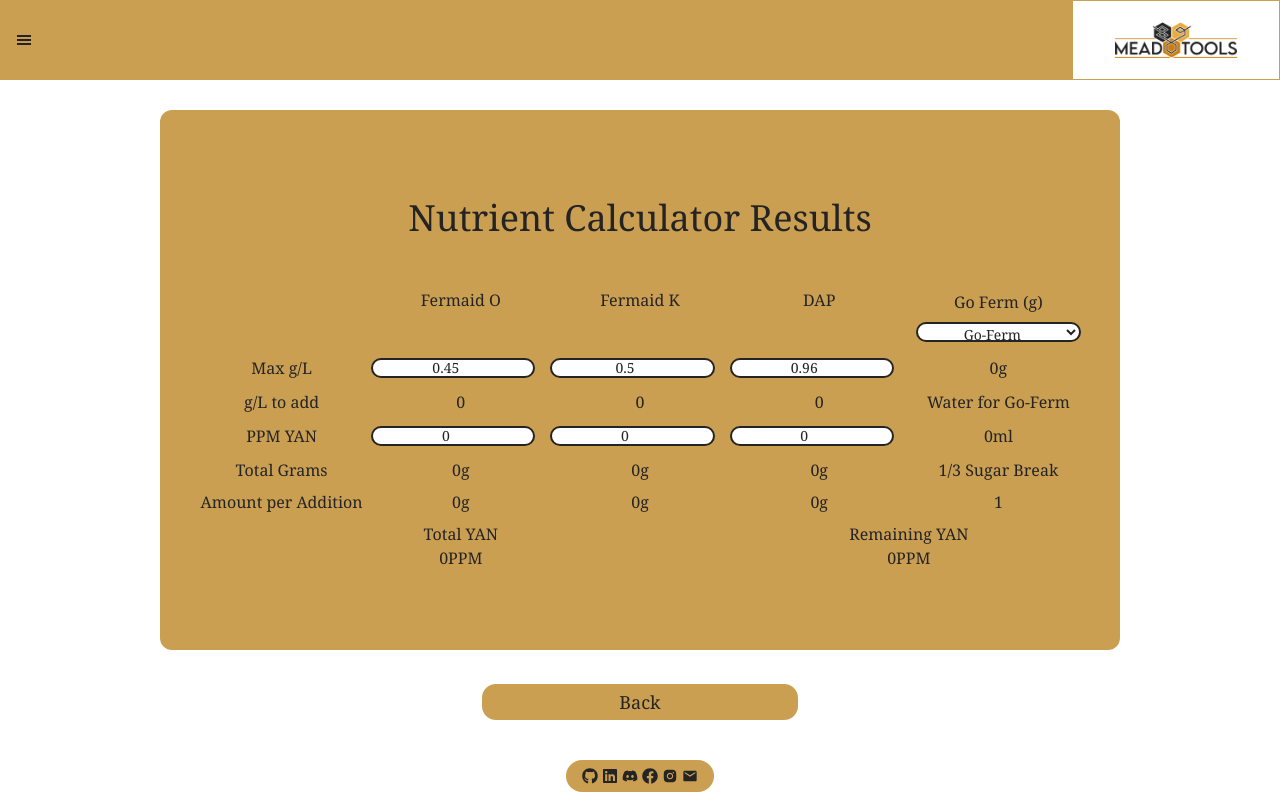
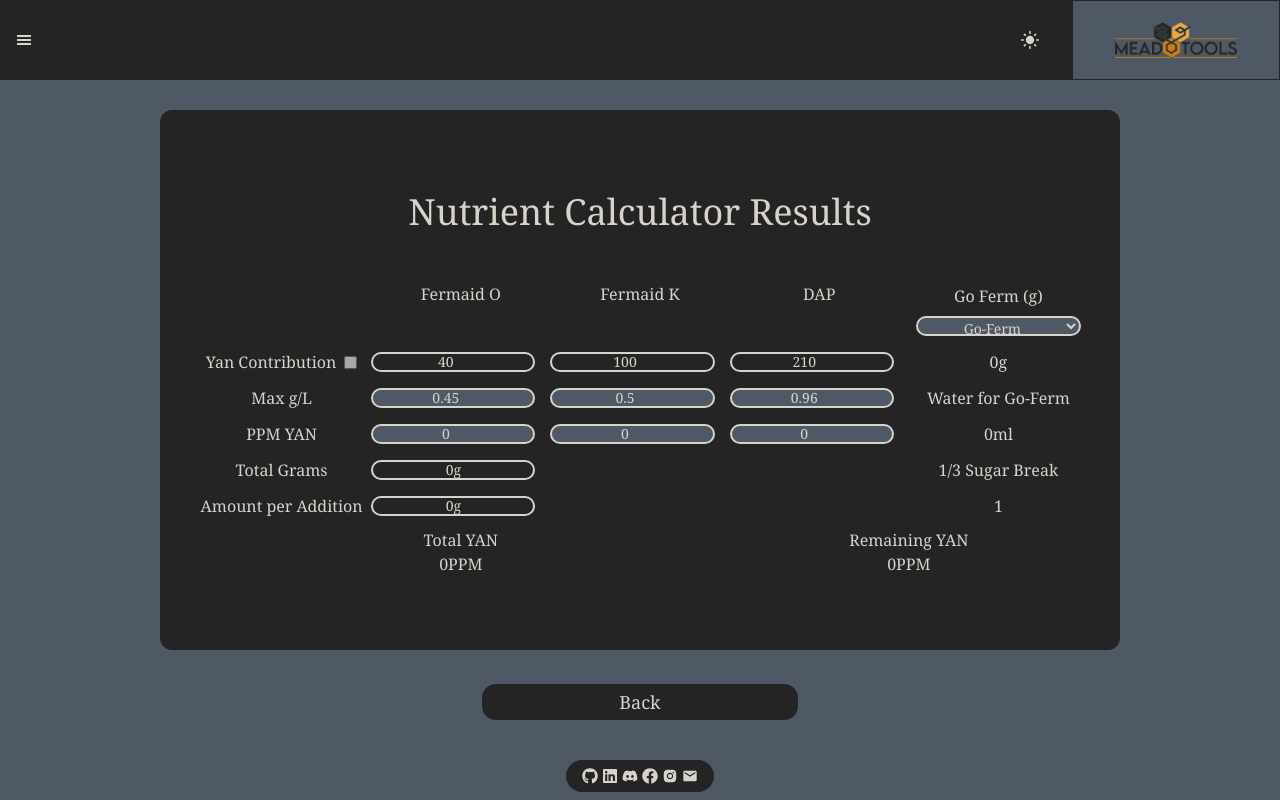
Before and after one commit to ljreaux/MeadTools_Typescript, a React (Vite) app: page /NuteCalc in a window 1280 px wide. Both pictures are taken after a click on the button "Next". Built offline with nearby package versions, Linux system fonts and the light colour scheme.

Commit message:
updating to test pr

```diff
--- a/src/App.tsx
+++ b/src/App.tsx
@@ -16,6 +16,7 @@ function App() {
     account: false,
     links: false,
   });
+
   return (
     <div className="grid">
       <Navbar
--- a/src/components/Navs/Navbar.tsx
+++ b/src/components/Navs/Navbar.tsx
@@ -6,6 +6,9 @@ import { GiHamburgerMenu } from "react-icons/gi";
 import { AiOutlineClose } from "react-icons/ai";
 import { MdExpandCircleDown } from "react-icons/md";
 import { IoIosArrowDropupCircle } from "react-icons/io";
+import { MdDarkMode } from "react-icons/md";
+import { MdLightMode } from "react-icons/md";
+import useThemeButton from "../../hooks/useThemeButton";
 
 interface Opened {
   menu: boolean;
@@ -26,6 +29,7 @@ export default function Navbar({
   opened: Opened;
   setOpened: Dispatch<SetStateAction<Opened>>;
 }) {
+  const { theme, toggle } = useThemeButton();
   return (
     <nav className="h-20 fixed top-0 z-[51] flex items-center justify-between mb-[1rem]">
       <div className="w-screen h-full bg-sidebar flex justify-between items-center text-textColor text-xl text-center relative">
@@ -99,7 +103,7 @@ export default function Navbar({
               <div className={`${opened.extraCalcs ? "grid" : "hidden"} mx-8`}>
                 <Link to="/ExtraCalcs/" className="hover:text-background ">
                   ABV Calculator
-                </Link>{" "}
+                </Link>
                 <Link
                   to="/ExtraCalcs/brixCalc"
                   className="hover:text-background "
@@ -210,7 +214,11 @@ export default function Navbar({
               </NavLink>
             </div>
           </div>
-        </nav>{" "}
+        </nav>
+        <div className="flex h-full">
+          <button onClick={toggle} className="mr-[2rem]">
+            {theme === "light" ? <MdDarkMode /> : <MdLightMode />}
+          </button>
           <Link
             className="bg-background w-[3rem] md:flex md:w-24 lg:w-52 h-full left-0 border-[1px] border-sidebar hover:opacity-80 transition-all"
             to="/"
@@ -223,7 +231,8 @@ export default function Navbar({
                 className="lg:hidden w-[50%]"
               />
             </span>
-        </Link>{" "}
+          </Link>
+        </div>
       </div>
     </nav>
   );
--- a/src/components/Nutrients/NutrientCalc.tsx
+++ b/src/components/Nutrients/NutrientCalc.tsx
@@ -4,7 +4,7 @@ import MainInputs, { YeastType } from "./MainInputs";
 import { initialData } from "./intialData";
 import useChangeLogger from "../../hooks/useChangeLogger";
 import NutrientCalcResults from "./NutrientCalcResults";
-import useMaxGpl from "../../helpers/useMaxGpl";
+import useMaxGpl from "../../hooks/useMaxGpl";
 
 interface Selected {
   yeastBrand: string;
@@ -47,6 +47,7 @@ export interface FormData {
     offset: number;
     numberOfAdditions: number;
   };
+  yanContribution: number[];
   outputs: {
     targetYan: number;
     yeastAmount: number;
--- a/src/components/Nutrients/NutrientCalcResults.tsx
+++ b/src/components/Nutrients/NutrientCalcResults.tsx
@@ -1,17 +1,29 @@
-import { Dispatch, SetStateAction, FormEvent } from "react";
+import { Dispatch, SetStateAction, FormEvent, useState } from "react";
 import { FormData } from "./NutrientCalc";
 import Title from "../Title";
 // import useMaxGpl from "../../helpers/useMaxGpl";
 import useChangeLogger from "../../hooks/useChangeLogger";
+import useYanCalc from "../../hooks/useYanCalc";
 
 export default function NutrientCalcResults({
   gplArr,
+  yanContribution,
+  inputs,
+  selected,
+  outputs,
   setGplArr,
-}: Partial<FormData> & {
+  setData,
+}: {
+  gplArr: number[];
+  yanContribution: FormData["yanContribution"];
+  inputs: FormData["inputs"];
+  selected: FormData["selected"];
+  outputs: FormData["outputs"];
+  setGplArr: Dispatch<SetStateAction<number[]>>;
   setData: Dispatch<SetStateAction<FormData>>;
-  gplArr: number[];
-  setGplArr: Dispatch<SetStateAction<number[]>>;
 }) {
+  const [editable, setEditable] = useState(false);
+  const [gfType, setGfType] = useState("Go-Ferm");
   const handleChange = (e: FormEvent, index: number) =>
     setGplArr((prev) => {
       const target = e.target as HTMLInputElement;
@@ -20,7 +32,31 @@ export default function NutrientCalcResults({
       return copy;
     });
 
-  useChangeLogger(gplArr);
+  const { nutrients, setNutrients } = useYanCalc(
+    inputs.volume,
+    selected.volumeUnits,
+    outputs.targetYan,
+    gfType,
+    yanContribution,
+    gplArr,
+    inputs.numberOfAdditions
+  );
+
+  useChangeLogger(nutrients);
+  function handleYanContribution(
+    e: FormEvent<EventTarget>,
+    index: number
+  ): void {
+    const target = e.target as HTMLInputElement;
+    const value = Number(target.value);
+    const newYan = yanContribution.map((item: number, i) =>
+      i === index ? value : item
+    );
+    setData((prev) => ({
+      ...prev,
+      yanContribution: newYan,
+    }));
+  }
 
   return (
     <div className="w-11/12 sm:w-9/12 flex flex-col items-center justify-center rounded-xl bg-sidebar p-8 my-8 aspect-video">
@@ -39,6 +75,7 @@ export default function NutrientCalcResults({
             name="go-ferm"
             id="go-ferm"
             className="h-5 bg-background text-center text-[.5rem]  md:text-sm rounded-xl  border-2 border-solid border-textColor hover:bg-sidebar hover:border-background w-11/12 my-2"
+            onChange={(e) => setGfType(e.target.value)}
           >
             <option value="Go-Ferm">Go-Ferm</option>
             <option value="protect">Go-Ferm Protect</option>
@@ -47,7 +84,36 @@ export default function NutrientCalcResults({
           </select>
         </label>
 
-        <label className="my-[.25rem]" htmlFor="maxGpl">
+        <label
+          htmlFor="yanContribution"
+          className="flex justify-center items-center gap-2"
+        >
+          Yan Contribution
+          <input
+            type="checkbox"
+            name="editable"
+            id="editable"
+            className="opacity-60"
+            onChange={(e) => setEditable(e.target.checked)}
+          />
+        </label>
+        <div id="yanContribution" className="col-span-3 grid grid-cols-3">
+          {yanContribution.map((yan, i) => (
+            <input
+              key={yan}
+              type="number"
+              className="h-5 bg-background text-center text-[.5rem]  md:text-sm rounded-xl  border-2 border-solid border-textColor hover:bg-sidebar hover:border-background w-11/12 my-2 disabled:bg-sidebar
+disabled:cursor-not-allowed"
+              value={yan}
+              disabled={!editable}
+              onChange={(e) => handleYanContribution(e, i)}
+              onFocus={(e) => e.target.select()}
+            />
+          ))}
+        </div>
+        <p>{`${0}g`}</p>
+
+        <label className="my-[.25rem] col-start-1" htmlFor="maxGpl">
           Max g/L
         </label>
         <div className="col-span-3 grid grid-cols-3" id="maxGpl">
@@ -58,6 +124,7 @@ export default function NutrientCalcResults({
             className="h-5 bg-background text-center text-[.5rem]  md:text-sm rounded-xl  border-2 border-solid border-textColor hover:bg-sidebar hover:border-background w-11/12 my-2"
             value={gplArr[0]}
             onChange={(e) => handleChange(e, 0)}
+            onFocus={(e) => e.target.select()}
           />
           <input
             type="number"
@@ -66,6 +133,7 @@ export default function NutrientCalcResults({
             className="h-5 bg-background text-center text-[.5rem]  md:text-sm rounded-xl  border-2 border-solid border-textColor hover:bg-sidebar hover:border-background w-11/12 my-2"
             value={gplArr[1]}
             onChange={(e) => handleChange(e, 1)}
+            onFocus={(e) => e.target.select()}
           />
           <input
             type="number"
@@ -74,16 +142,8 @@ export default function NutrientCalcResults({
             className="h-5 bg-background text-center text-[.5rem]  md:text-sm rounded-xl  border-2 border-solid border-textColor hover:bg-sidebar hover:border-background w-11/12 my-2"
             value={gplArr[2]}
             onChange={(e) => handleChange(e, 2)}
+            onFocus={(e) => e.target.select()}
           />
-        </div>
-        <p>{`${0}g`}</p>
-        <label className="my-[.25rem]" htmlFor="gplToAdd">
-          g/L to add
-        </label>
-        <div className="col-span-3 grid grid-cols-3" id="gplToAdd">
-          <p>{0}</p>
-          <p>{0}</p>
-          <p>{0}</p>
         </div>
         <label className="my-[.25rem]" htmlFor="goFermWater">
           Water for Go-Ferm
@@ -95,17 +155,50 @@ export default function NutrientCalcResults({
           <input
             type="number"
             className="h-5 bg-background text-center text-[.5rem]  md:text-sm rounded-xl  border-2 border-solid border-textColor hover:bg-sidebar hover:border-background w-11/12 my-2"
-            defaultValue={0}
+            value={nutrients.ppmYan[0]}
+            onChange={(e) =>
+              setNutrients((prev) => ({
+                ...prev,
+                ppmYan: [
+                  Number(e.target.value),
+                  prev.ppmYan[1],
+                  prev.ppmYan[2],
+                ],
+              }))
+            }
+            onFocus={(e) => e.target.select()}
           />
           <input
             type="number"
             className="h-5 bg-background text-center text-[.5rem]  md:text-sm rounded-xl  border-2 border-solid border-textColor hover:bg-sidebar hover:border-background w-11/12 my-2"
-            defaultValue={0}
+            value={nutrients.ppmYan[1]}
+            onFocus={(e) => e.target.select()}
+            onChange={(e) =>
+              setNutrients((prev) => ({
+                ...prev,
+                ppmYan: [
+                  prev.ppmYan[0],
+                  Number(e.target.value),
+                  prev.ppmYan[2],
+                ],
+              }))
+            }
           />
           <input
             type="number"
             className="h-5 bg-background text-center text-[.5rem]  md:text-sm rounded-xl  border-2 border-solid border-textColor hover:bg-sidebar hover:border-background w-11/12 my-2"
-            defaultValue={0}
+            value={nutrients.ppmYan[2]}
+            onFocus={(e) => e.target.select()}
+            onChange={(e) =>
+              setNutrients((prev) => ({
+                ...prev,
+                ppmYan: [
+                  prev.ppmYan[0],
+                  prev.ppmYan[1],
+                  Number(e.target.value),
+                ],
+              }))
+            }
           />
         </div>
         <p>{`${0}ml`}</p>
@@ -113,9 +206,16 @@ export default function NutrientCalcResults({
           Total Grams
         </label>
         <div className="col-span-3 grid grid-cols-3" id="totalGrams">
-          <p>{`${0}g`}</p>
-          <p>{`${0}g`}</p>
-          <p>{`${0}g`}</p>
+          {nutrients.totalGrams.map((grams, index) => (
+            <input
+              key={index}
+              value={`${Math.round(grams * 100) / 100}g`}
+              className="h-5 bg-background text-center text-[.5rem]  md:text-sm rounded-xl  border-2 border-solid border-textColor hover:bg-sidebar hover:border-background w-11/12 my-2 disabled:bg-sidebar
+            disabled:cursor-not-allowed"
+              disabled
+              onFocus={(e) => e.target.select()}
+            />
+          ))}
         </div>
         <label className="my-[.25rem]" htmlFor="oneThird">
           1/3 Sugar Break
@@ -124,18 +224,24 @@ export default function NutrientCalcResults({
           Amount per Addition
         </label>
         <div className="col-span-3 grid grid-cols-3" id="perAddition">
-          <p>{`${0}g`}</p>
-          <p>{`${0}g`}</p>
-          <p>{`${0}g`}</p>
+          {nutrients.perAddition.map((grams, index) => (
+            <input
+              key={index}
+              value={`${Math.round(grams * 100) / 100}g`}
+              className="h-5 bg-background text-center text-[.5rem]  md:text-sm rounded-xl  border-2 border-solid border-textColor hover:bg-sidebar hover:border-background w-11/12 my-2 disabled:bg-sidebar
+            disabled:cursor-not-allowed"
+              disabled
+            />
+          ))}
         </div>
         <p>{1.0}</p>
         <label htmlFor="totalYan" className="col-span-3 my-[.25rem]">
           Total YAN
-          <p>{`${0}PPM`}</p>
+          <p>{`${Math.round(nutrients.totalYan)}PPM`}</p>
         </label>
         <label htmlFor="remainingYan" className="col-span-2 my-[.25rem]">
           Remaining YAN
-          <p>{`${0}PPM`}</p>
+          <p>{`${Math.round(nutrients.remainingYan)}PPM`}</p>
         </label>
       </form>
     </div>
--- a/src/components/Nutrients/intialData.ts
+++ b/src/components/Nutrients/intialData.ts
@@ -39,6 +39,7 @@ export const initialData: FormData = {
     oAndDap: { name: "Fermaid O & DAP", value: [1, 0, 0.96] },
     kAndDap: { name: "Fermaid K & DAP", value: [0, 1, 0.96] },
   },
+  yanContribution: [40, 100, 210],
   outputs: {
     targetYan: 0,
     yeastAmount: 0,
--- /dev/null
+++ b/src/hooks/useThemeButton.ts
@@ -0,0 +1,19 @@
+import { useEffect, useState } from "react";
+
+export default function useThemeButton() {
+  const initialTheme = localStorage.getItem("theme");
+
+  const [theme, setTheme] = useState(initialTheme ? initialTheme : "dark");
+
+  useEffect(() => {
+    document.querySelector("body")?.setAttribute("data-theme", theme);
+  }, []);
+
+  function toggle() {
+    setTheme((prev) => (prev === "light" ? "dark" : "light"));
+    document.querySelector("body")?.setAttribute("data-theme", theme);
+    localStorage.setItem("theme", theme);
+  }
+
+  return { theme, toggle };
+}
--- /dev/null
+++ b/src/hooks/useYanCalc.ts
@@ -0,0 +1,59 @@
+import { useEffect, useState } from "react";
+
+export default function useYanCalc(
+  batchSize: number,
+  batchUnits: string,
+  totalYan: number,
+  gfType: string,
+  yanContribution: number[],
+  maxGpl: number[],
+  numberOfAdditions: number
+) {
+  const [nutrients, setNutrients] = useState({
+    ppmYan: [0, 0, 0],
+    totalGrams: [0, 0, 0],
+    perAddition: [0, 0, 0],
+    totalYan: 0,
+    remainingYan: 0,
+  });
+  useEffect(() => {
+    const yanCopy = [...yanContribution];
+    let remaining = totalYan;
+    let multiplier = 4;
+    if (gfType === "none") multiplier = 3;
+    yanCopy[0] *= multiplier;
+    const ppmYan = [];
+    for (let i = 0; i < yanCopy.length; i++) {
+      const totalYan = yanCopy[i] * maxGpl[i];
+      if (totalYan >= remaining) {
+        ppmYan.push(remaining);
+        remaining = 0;
+        break;
+      }
+      ppmYan.push(totalYan);
+      remaining -= totalYan;
+    }
+    const totalGrams = ppmYan.map((num, i) =>
+      batchUnits === "liter"
+        ? (num / yanCopy[i]) * batchSize
+        : (num / yanCopy[i]) * batchSize * 3.785
+    );
+    const perAddition = totalGrams.map((num) => num / numberOfAdditions);
+    setNutrients({
+      ppmYan,
+      totalGrams,
+      perAddition,
+      remainingYan: remaining,
+      totalYan: totalYan - remaining,
+    });
+  }, [
+    batchSize,
+    batchUnits,
+    totalYan,
+    gfType,
+    yanContribution,
+    maxGpl,
+    numberOfAdditions,
+  ]);
+  return { nutrients, setNutrients };
+}
--- a/src/index.css
+++ b/src/index.css
@@ -9,13 +9,16 @@
     --color-textColor: 36deg, 16%, 82%;
     --color-sidebar: 0deg, 0%, 14%;
   }
+
+  [data-theme="dark"] {
+    transition: all 1s ease-in-out;
+  }
   /* light theme colors */
-  @media (prefers-color-scheme: light) {
-    :root {
-      --color-background: 0deg, 0%, 100%;
-      --color-textColor: 0deg, 0%, 14%;
-      --color-sidebar: 38deg, 54%, 56%;
-    }
+  [data-theme="light"] {
+    --color-background: 0deg, 0%, 100%;
+    --color-textColor: 0deg, 0%, 14%;
+    --color-sidebar: 38deg, 54%, 56%;
+    transition: all 1s ease-in-out;
   }
 }
 
```
Also changed, not shown: src/hooks/useMaxGpl.ts (renamed from src/helpers/useMaxGpl.ts). Lines whose indentation alone changed are shown as unchanged.
